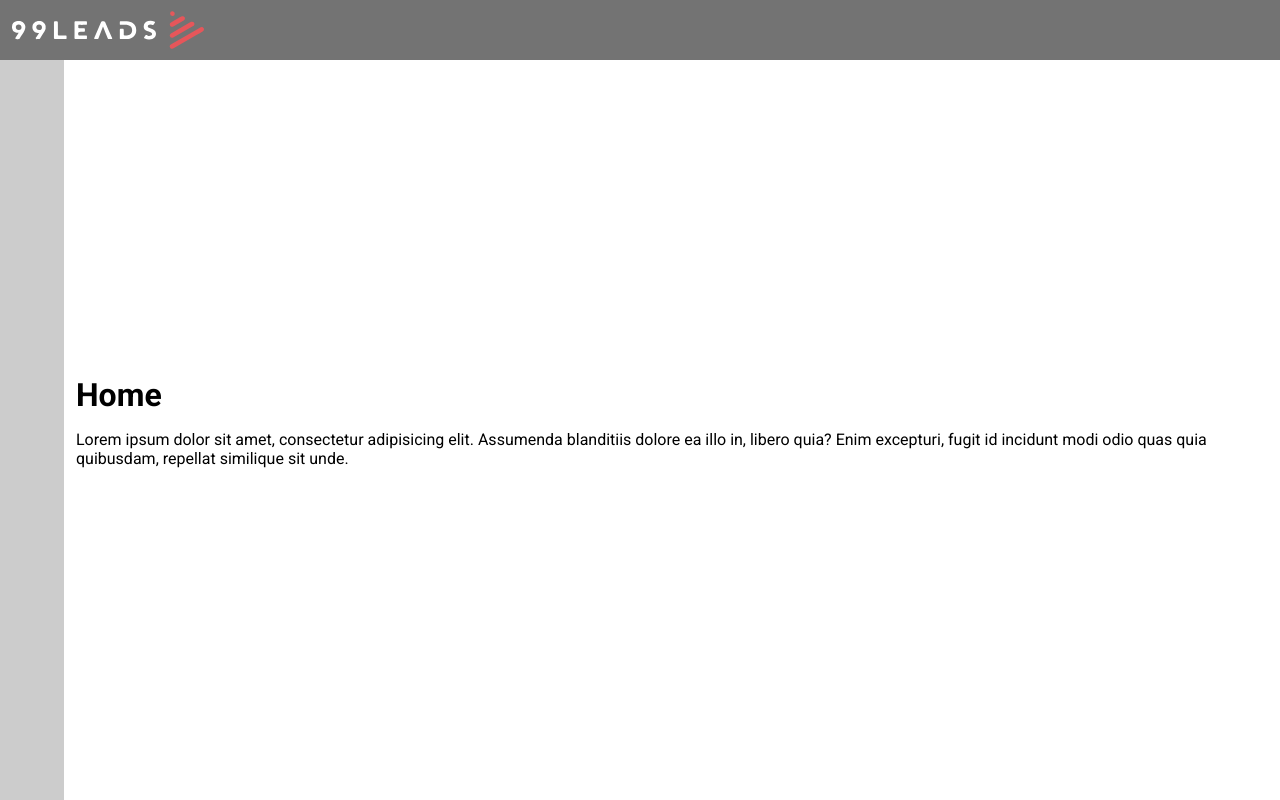
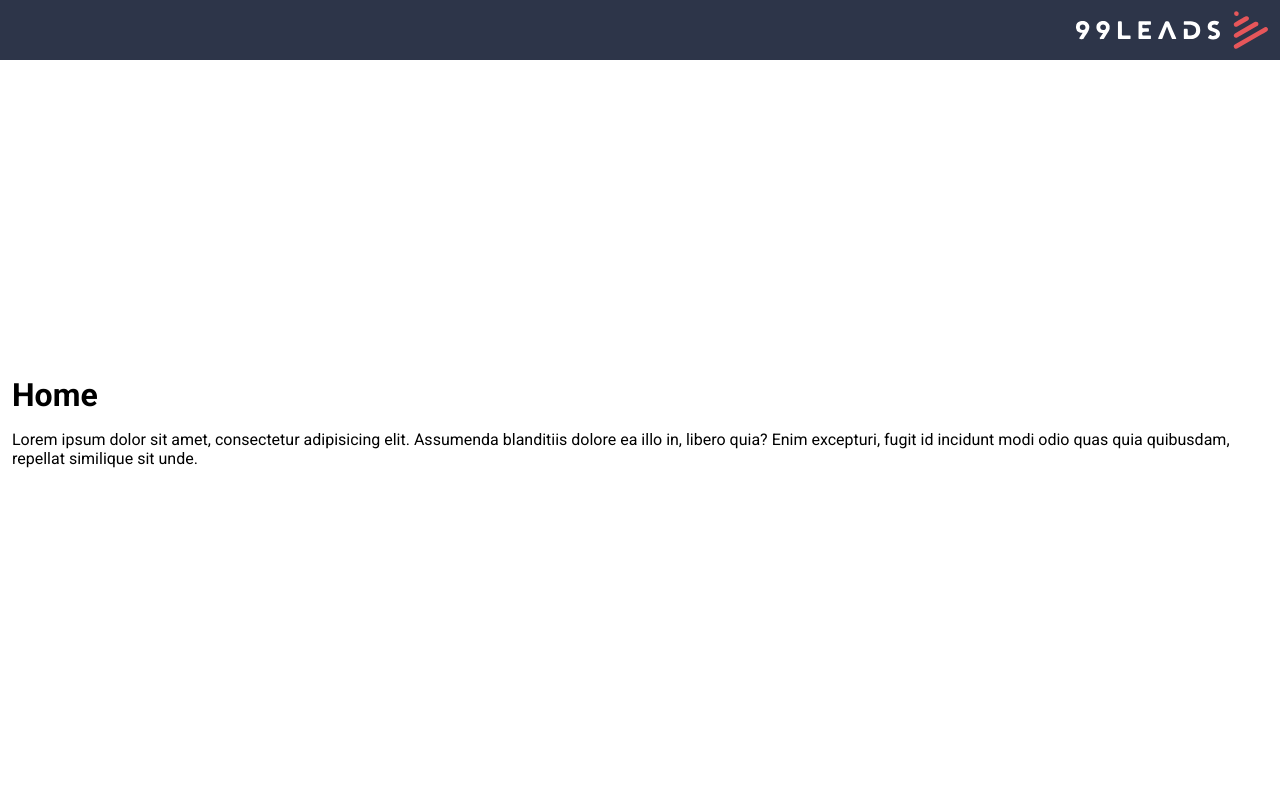
Before and after one commit to Carlosxell/pwa-teste, a Vue app: page / in a window 1280 px wide. Built offline with nearby package versions, Linux system fonts and the light colour scheme; the HTML template or start-up script is replaced by a standard one.

Commit message:
ajustes de layout para exibição

```diff
--- a/src/assets/css/_layouts/_containers.scss
+++ b/src/assets/css/_layouts/_containers.scss
@@ -7,9 +7,5 @@
   min-height: 100vh;
   min-width: 100vw;
   position: relative;
-  padding: pxToRem(60) pxToRem(12) 0 pxToRem(76);
-
-  @media(min-width: pxToRem(768)) {
-    padding-left: pxToRem(76);
-  }
+  padding: pxToRem(60) pxToRem(12) 0;
 }
--- a/src/assets/css/_themes/_theme.scss
+++ b/src/assets/css/_themes/_theme.scss
@@ -2,11 +2,24 @@
 
 .menu--open {
   .menu {
-    width: pxToRem(320);
+    left: 0;
+  }
+
+  .header_menuBtn {
+    &:before {
+      background-color: rgba($color-black, .4);
+      bottom: 0;
+      height: 100vh;
+      left: 0;
+      right: 0;
+      top: 0;
+      width: 100vw;
+      z-index: 8;
+    }
   }
 }
 
-.banner--active {
+/*.banner--active {
   .header {
     top: pxToRem(60);
 
@@ -24,4 +37,4 @@
       top: pxToRem(106);
     }
   }
-}
+}*/
--- a/src/assets/css/_utilities/_variables.scss
+++ b/src/assets/css/_utilities/_variables.scss
@@ -6,6 +6,7 @@ $font-base: 16 !default;
 // Cores
 $color-white: #fff;
 $color-black: #222121;
+$color-dark: #2d3549;
 $color-gray: #737373;
 $color-orange: #fda849;
 $color-yellow: #f3db42;
--- a/src/components/Header.vue
+++ b/src/components/Header.vue
@@ -1,6 +1,12 @@
 <template>
   <header class="header">
     <div class="header_content">
+      <button class="header_menuBtn" @click="openCloseMenu" type="button">
+        <svg class="header_menuBtn_icon icon">
+          <use :xlink:href="`#${icon_menu.id}`"></use>
+        </svg>
+      </button>
+
       <figure class="header_logoBox">
         <img class="header_logoBox_img" src="../assets/img/logo.svg" alt="Logo site" />
       </figure>
@@ -9,16 +15,33 @@
 </template>
 
 <script>
-export default {
-  name: 'Header'
-}
+  import icon_menu from '../assets/img/svg/menu.svg?sprite'
+  import { mapGetters } from "vuex";
+
+  export default {
+    name: 'Header',
+    computed: {
+      ...mapGetters(['getMenuStatus', 'getMenuInfo']),
+    },
+    data() {
+      return {
+        icon_menu,
+      }
+    },
+    methods: {
+      openCloseMenu() {
+        let menuInfo = { open: !this.getMenuStatus };
+        this.$store.dispatch('menuStatus', menuInfo).then(() => {});
+      }
+    }
+  }
 </script>
 
 <style lang="scss">
   @import '../assets/css/_utilities/_exports.scss';
 
   .header {
-    background-color: $color-gray;
+    background-color: $color-dark;
     // altura do header
     height: pxToRem(60);
     left: 0;
@@ -34,9 +57,48 @@ export default {
       padding: 0 pxToRem(12);
     }
 
+    &_menuBtn {
+      background-color: transparent;
+      border-radius: 50%;
+      border: none;
+      cursor: pointer;
+      line-height: 0;
+      height: pxToRem(42);
+      position: relative;
+      outline: none;
+      transition: background-color .15s linear;
+      width: pxToRem(42);
+
+      &_icon {
+        fill: darken($color-white, 12%);
+        padding: pxToRem(2);
+      }
+
+      &:hover,
+      &:focus {
+        background-color: lighten($color-dark, 4%);
+        outline: none;
+      }
+
+      &:before {
+        background-color: transparent;
+        content: '';
+        display: inline-block;
+        height: pxToRem(2);
+        left: pxToRem(-2);
+        position: fixed;
+        transition: background-color .15s linear, width .15s linear, left .15s linear, right .15s linear;
+        transform-origin: left top;
+        top: pxToRem(-2);
+        will-change: top, left, right, width, height, background-color;
+        width: pxToRem(2);
+      }
+    }
+
     &_logoBox {
       height: pxToRem(52);
       display: inline-block;
+      margin-left: auto;
       width: pxToRem(192);
 
       &_img {
--- a/src/components/Menu.vue
+++ b/src/components/Menu.vue
@@ -1,24 +1,27 @@
 <template>
   <div class="menu">
     <div class="menu_content">
-      <div class="menu_item menu_item--menu" @click="openCloseMenu">
-        <svg class="menu_icon icon--sm">
-          <use :xlink:href="`#${icon_menu.id}`"></use>
+      <div class="menu_item" :key="ind" v-for="(item, ind) in listIcons">
+        <svg class="menu_icon icon--md">
+          <use :xlink:href="`#${ item.icon.id }`"></use>
         </svg>
-      </div>
 
-      <div class="menu_item">
-        <svg class="menu_icon icon--md">
-          <use :xlink:href="`#${icon_construction.id}`"></use>
-        </svg>
+        <span class="menu_text">{{ item.text }}</span>
       </div>
     </div>
   </div>
 </template>
 
 <script>
-  import icon_menu from '../assets/img/svg/menu.svg?sprite'
   import icon_construction from '../assets/img/svg/construction.svg?sprite'
+  import icon_content from '../assets/img/svg/content.svg?sprite'
+  import icon_contract from '../assets/img/svg/contract.svg?sprite'
+  import icon_idea from '../assets/img/svg/idea.svg?sprite'
+  import icon_marketing from '../assets/img/svg/marketing.svg?sprite'
+  import icon_prototype from '../assets/img/svg/prototype.svg?sprite'
+  import icon_share from '../assets/img/svg/share.svg?sprite'
+  import icon_statistics from '../assets/img/svg/statistics.svg?sprite'
+  import icon_teamManagement from '../assets/img/svg/team-management.svg?sprite'
   import { mapGetters } from 'vuex';
 
   export default {
@@ -28,8 +31,43 @@
     },
     data() {
       return {
-        icon_menu,
-        icon_construction,
+        listIcons: [{
+          id: 1,
+          text: '',
+          icon: icon_teamManagement,
+        }, {
+          id: 2,
+          text: '',
+          icon: icon_construction,
+        }, {
+          id: 3,
+          text: '',
+          icon: icon_content,
+        }, {
+          id: 4,
+          text: '',
+          icon: icon_contract,
+        }, {
+          id: 5,
+          text: '',
+          icon: icon_idea,
+        }, {
+          id: 6,
+          text: '',
+          icon: icon_marketing,
+        }, {
+          id: 7,
+          text: '',
+          icon: icon_prototype,
+        }, {
+          id: 8,
+          text: '',
+          icon: icon_share,
+        }, {
+          id: 9,
+          text: '',
+          icon: icon_statistics,
+        }],
       }
     },
     methods: {
@@ -45,40 +83,34 @@
   @import '../assets/css/_utilities/_exports.scss';
 
   .menu {
-    background-color: lighten($color-gray, 35%);
+    background-color: $color-white;
     position: fixed;
-    transition: width .2s linear, height .2s linear;
-    @include calc(height, '100vh - #{pxToRem(60)}', null);
-    top: pxToRem(60);
-    width: pxToRem(64);
-    z-index: 10;
+    transition: left .2s linear;
+    height: 100vh;
+    left: pxToRem(-300);
+    top: 0;
+    width: pxToRem(292);
+    z-index: 12;
 
     &_content {
-      text-align: center;
+      @include scrollbars(pxToRem(6), $color-black);
+      display: flex;
+      flex-direction: column;
+      height: 100%;
+      overflow-y: auto;
       width: 100%;
     }
 
     &_item {
       cursor: pointer;
       margin-bottom: pxToRem(12);
+      padding: pxToRem(4) pxToRem(8);
+    }
 
-      &--menu {
-        cursor: pointer;
-        padding: pxToRem(12);
-
-        &:hover,
-        &:focus {
-          cursor: pointer;
-        }
-
-        .menu_icon {
-          fill: $color-black;
-        }
-      }
-    }
+    &_link {}
 
     &_icon {}
 
-    &_link {}
+    &_text {}
   }
 </style>
```
